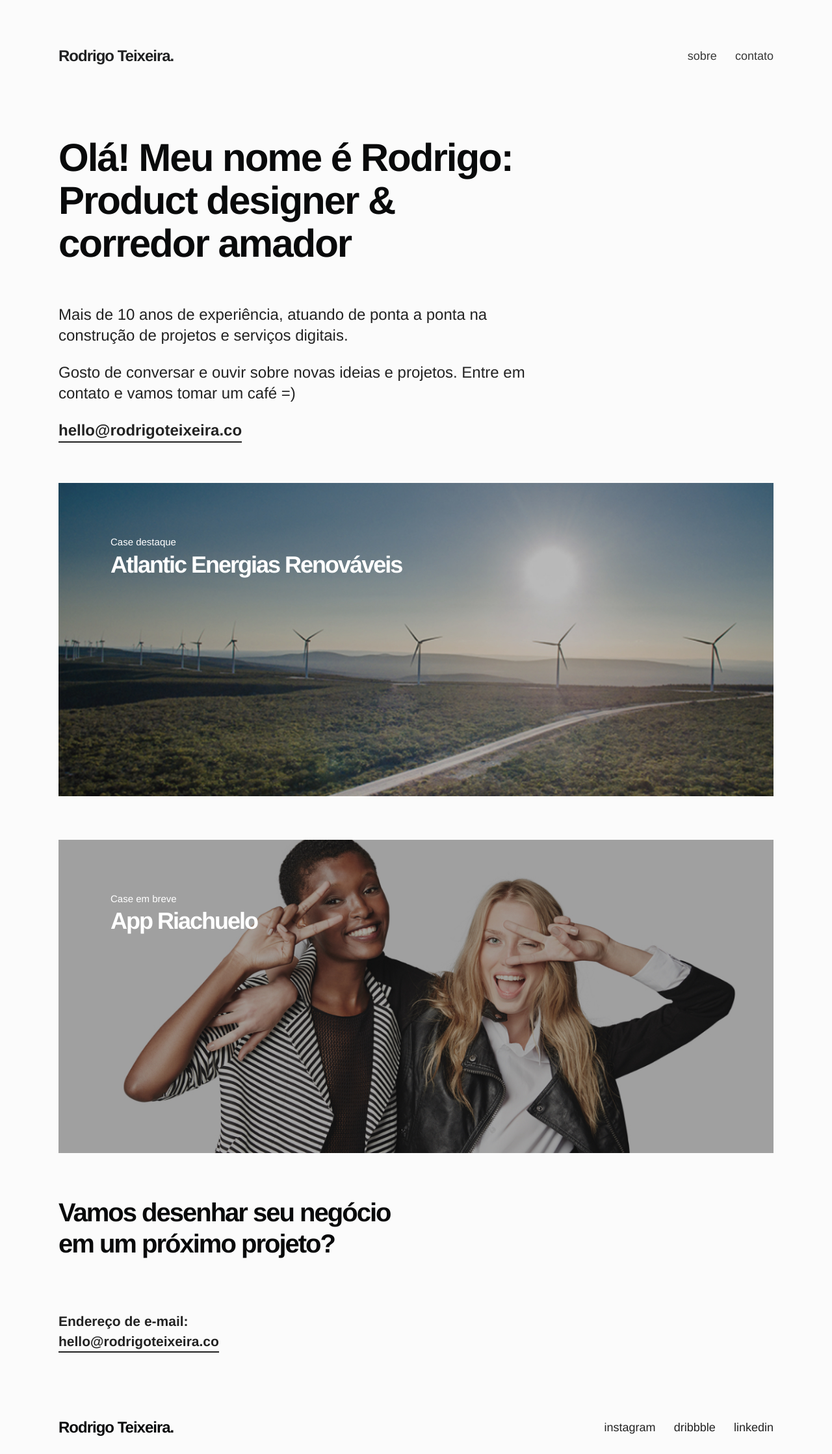
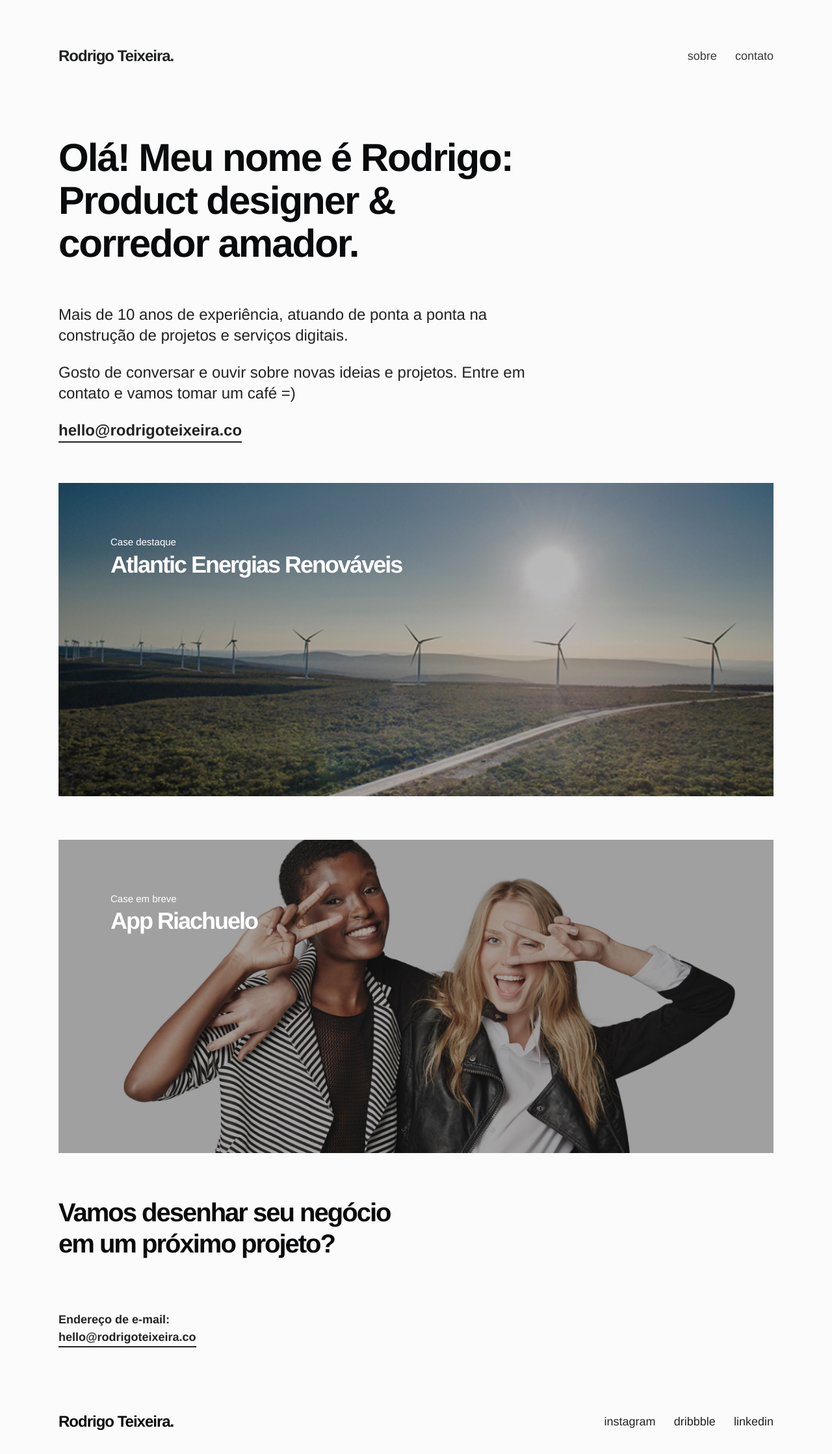
Before and after one commit to drigoteixeira/drigoteixeira.github.io, a Jekyll site: the page built from index.html, in a window 1280 px wide. Shown: the whole page at 65% size. Built offline with Jekyll 4.4.1, drawn with Linux system fonts in a browser that asks for light colours; nearby versions of some CDN libraries.

Commit message:
Mobile adjustments

```diff
--- a/_scss/lists.scss
+++ b/_scss/lists.scss
@@ -41,7 +41,7 @@
 
 dl {
     margin: 0;
-    font-size: 1.4em;
+    font-size: 1.2em;
     color: $base-gray;
 }
 
@@ -62,6 +62,6 @@
     dt,
     dd,
     li {
-        font-size: 1.4em;
+        font-size: 1.2em;
     }
 }
--- a/index.html
+++ b/index.html
@@ -8,7 +8,7 @@
         <div class="row">
             <div class="eight columns jumbo">
 
-                <h1>Olá! Meu nome é Rodrigo: Product designer &amp; corredor amador</h1>
+                <h1>Olá! Meu nome é Rodrigo: Product designer &amp; corredor amador.</h1>
 
                 <p>Mais de 10 anos de experiência, atuando de ponta a ponta na construção de projetos e serviços digitais.</p>
 
--- a/sobre/index.html
+++ b/sobre/index.html
@@ -37,7 +37,7 @@
 <div class="container block">
     <div class="row">
         <div class="six columns">
-            <h2>Habilidades</h2>
+            <h2>Habilidades.</h2>
             <dl>
                 <dt>Experiência do Usuário</dt>
                 <dd>Boas interações que geram boas experiências.</dd>
```
Also changed, not shown: other parts of sobre/index.html (+1 -1 lines).
